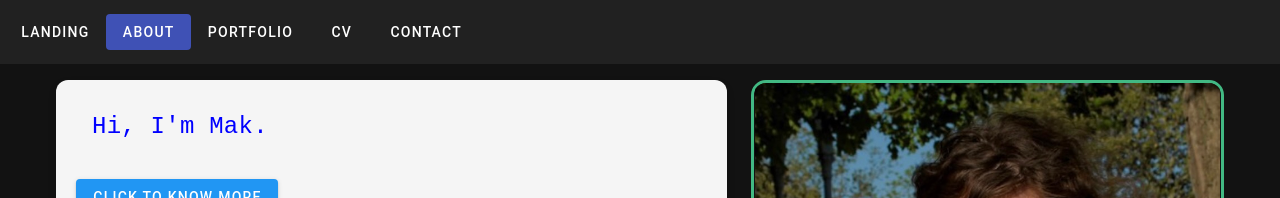
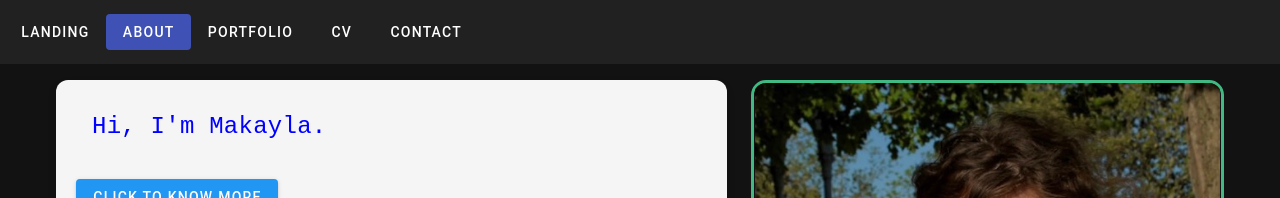
Before and after one commit to crouchbindcommit/portfolio, a Vue app: page / in a window 1280 px wide. Both pictures are taken after a click on the button "ABOUT ME". Shown: the top 198 px of the page. Built offline with nearby package versions, Linux system fonts and the light colour scheme.

Commit message:
Changed name in About

```diff
--- a/src/pages/about.vue
+++ b/src/pages/about.vue
@@ -6,7 +6,7 @@
                 <!-- Card for the text section with padding and background -->
                 <v-card class="text-card">
                     <v-card-title>
-                        <span class="typing-effect" style="color: blue;">Hi, I'm Mak.</span>
+                        <span class="typing-effect" style="color: blue;">Hi, I'm Makayla.</span>
                     </v-card-title>
 
                     <!-- Button for more text -->
```
